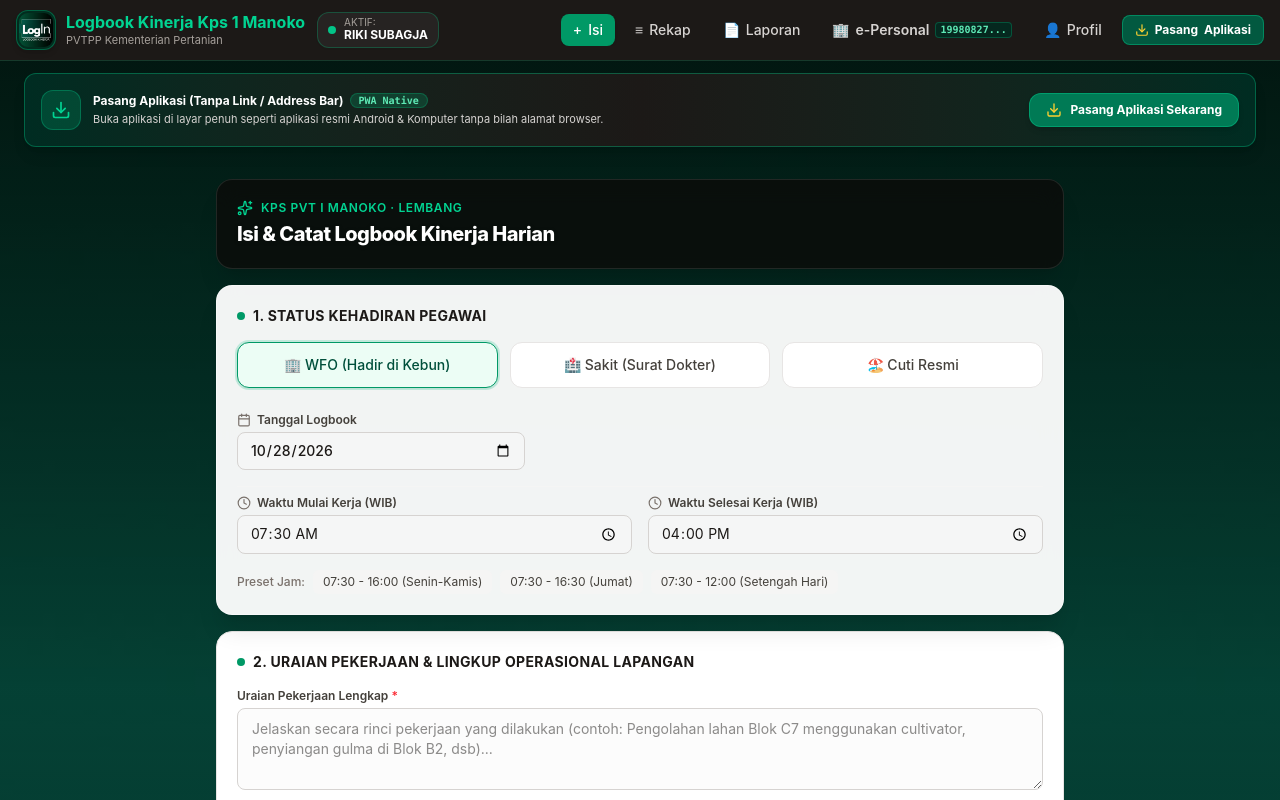
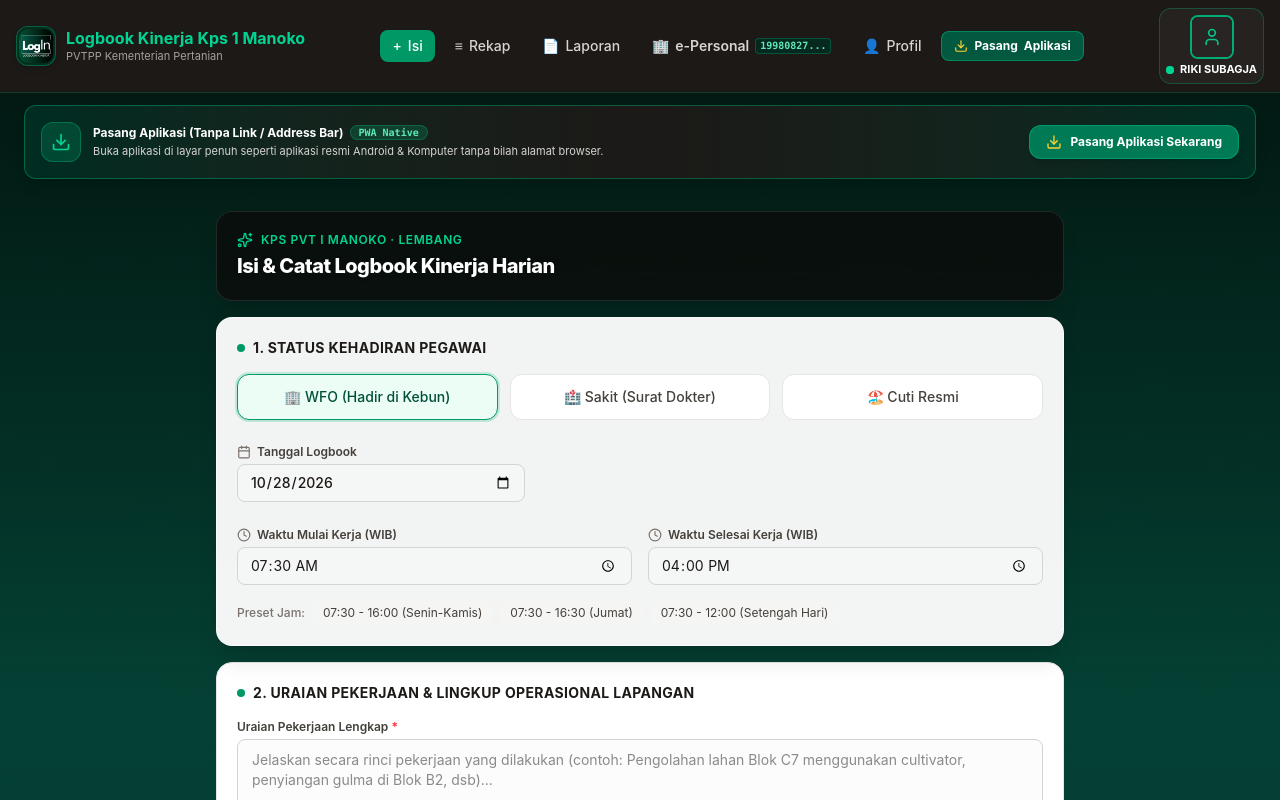
Before and after one commit to rikisubagja27/Logbook-kinerja, a React (Vite) app: page / in a window 1280 px wide. Shown: the top 800 px of the page. Built offline with nearby package versions, Linux system fonts and the light colour scheme.

Commit message:
feat(ui): implement real-time profile photo display in header
Update Header to show user profile photo and enable auto-saving of photos in ProfileView for immediate reflection across the application. Added error handling for Ministry logo loading.

```diff
--- a/src/components/Header.tsx
+++ b/src/components/Header.tsx
@@ -1,7 +1,8 @@
-import React, { useState } from 'react';
+import React from 'react';
 import { UserProfile } from '../types/logbook';
-import { cleanNipDigits, getEpersonalUrlWithNip } from '../utils/storage';
+import { cleanNipDigits } from '../utils/storage';
 import { PWAInstallButton } from './PWAInstallButton';
+import { User } from 'lucide-react';
 
 interface HeaderProps {
   activeTab: 'form' | 'list' | 'report' | 'epersonal' | 'profile';
@@ -13,13 +14,50 @@ export function Header({ activeTab, setActiveTab, profile }: HeaderProps) {
   // Mengambil NIP & nama dari profil aktif
   const currentNip = cleanNipDigits(profile?.nip);
   const currentName = profile?.nama || 'Pegawai';
+  const profilePhoto = profile?.fotoProfil;
+
+  // Komponen Badge Profil di Pojok Kanan Atas: Frame Kotak Foto, di bawahnya Icon Hijau Aktif & Nama
+  const UserProfileBadge = () => (
+    <button
+      type="button"
+      onClick={() => setActiveTab('profile')}
+      className="flex flex-col items-center justify-center p-1 sm:p-1.5 rounded-xl bg-stone-800/80 hover:bg-stone-700/80 border border-emerald-500/30 hover:border-emerald-400 text-center transition-all cursor-pointer group shadow-xs active:scale-95"
+      title={`Profil Pegawai: ${currentName} (Klik untuk membuka profil / ganti foto)`}
+    >
+      {/* Frame Kotak Foto Profil Pengguna (Menggantikan tulisan AKTIF) */}
+      <div className="w-10 h-10 sm:w-11 sm:h-11 aspect-square rounded-lg border-2 border-emerald-400/80 overflow-hidden bg-stone-950 flex items-center justify-center shadow-inner shrink-0 group-hover:border-emerald-300 transition-colors">
+        {profilePhoto ? (
+          <img
+            src={profilePhoto}
+            alt={currentName}
+            className="w-full h-full object-cover"
+          />
+        ) : (
+          <div className="w-full h-full flex flex-col items-center justify-center bg-stone-800 text-emerald-400/90 group-hover:text-emerald-300">
+            <User className="w-5 h-5" />
+          </div>
+        )}
+      </div>
+
+      {/* Di bawah foto: Icon hijau yang menandakan aktif dan Nama Pegawai */}
+      <div className="flex items-center justify-center gap-1.5 mt-1 max-w-[105px] sm:max-w-[130px]">
+        <span className="relative flex h-2 w-2 shrink-0">
+          <span className="animate-ping absolute inline-flex h-full w-full rounded-full bg-emerald-400 opacity-75"></span>
+          <span className="relative inline-flex rounded-full h-2 w-2 bg-emerald-400"></span>
+        </span>
+        <span className="text-[10px] sm:text-[11px] font-bold text-white truncate group-hover:text-emerald-300 uppercase leading-tight">
+          {currentName}
+        </span>
+      </div>
+    </button>
+  );
 
   return (
     <header className="bg-stone-900 border-b border-emerald-500/20 text-white sticky top-0 z-50 no-print print:hidden">
-      <div className="max-w-7xl mx-auto px-4 py-2.5 flex flex-col md:flex-row items-center justify-between gap-3">
+      <div className="max-w-7xl mx-auto px-4 py-2 flex flex-col md:flex-row items-center justify-between gap-2.5">
 
-        {/* Bagian Logo, Judul & Status Akun Aktif */}
-        <div className="flex items-center gap-3 w-full md:w-auto justify-between md:justify-start">
+        {/* Bagian Logo Kiri & Badge Profil Kanan (Khusus Mobile: Berada di baris atas sejajar) */}
+        <div className="flex items-center justify-between w-full md:w-auto gap-3">
           <div className="flex items-center gap-2.5">
             <img
               src="/app_logo.png"
@@ -32,21 +70,10 @@ export function Header({ activeTab, setActiveTab, profile }: HeaderProps) {
             </div>
           </div>
 
-          {/* Quick Active Officer Badge -> Links to e-Personal tab */}
-          <button
-            type="button"
-            onClick={() => setActiveTab('epersonal')}
-            className="flex items-center gap-2 px-2.5 py-1 rounded-xl bg-stone-800/90 hover:bg-stone-700/80 border border-emerald-500/30 text-left transition-all cursor-pointer group shadow-xs"
-            title="Klik untuk membuka menu e-Personal & ganti data NIP karyawan"
-          >
-            <span className="w-2 h-2 rounded-full bg-emerald-400 animate-pulse shrink-0"></span>
-            <div className="min-w-0">
-              <span className="text-[10px] text-stone-400 block uppercase leading-none">Aktif:</span>
-              <span className="text-xs font-bold text-white block truncate max-w-[120px] sm:max-w-[150px] group-hover:text-emerald-300">
-                {currentName}
-              </span>
-            </div>
-          </button>
+          {/* Profil di Pojok Kanan Atas untuk Layar Mobile */}
+          <div className="md:hidden">
+            <UserProfileBadge />
+          </div>
         </div>
 
         {/* Bagian Menu Navigasi (Isi, Rekap, Laporan, e-Personal, Profil) */}
@@ -121,6 +148,11 @@ export function Header({ activeTab, setActiveTab, profile }: HeaderProps) {
 
         </div>
 
+        {/* Profil di Pojok Kanan Atas untuk Layar Desktop (md ke atas) */}
+        <div className="hidden md:flex items-center">
+          <UserProfileBadge />
+        </div>
+
       </div>
     </header>
   );
--- a/src/components/MinistryLogo.tsx
+++ b/src/components/MinistryLogo.tsx
@@ -18,6 +18,12 @@ export const MinistryLogo: React.FC<MinistryLogoProps> = ({ className = '', size
         height={size}
         className="w-full h-full object-contain"
         loading="eager"
+        onError={(e) => {
+          const target = e.currentTarget;
+          if (!target.src.includes('logo_kementan.png')) {
+            target.src = '/logo_kementan.png';
+          }
+        }}
       />
     </div>
   );
--- a/src/components/ProfileView.tsx
+++ b/src/components/ProfileView.tsx
@@ -112,12 +112,33 @@ export const ProfileView: React.FC<ProfileViewProps> = ({
       setErrorMessage(null);
       // Auto resize photo to avatar friendly size
       const result = await resizeImageFile(file, 600, 0.85);
-      setFormData((prev) => ({ ...prev, fotoProfil: result.dataUrl }));
+      const updatedProfile = { ...formData, fotoProfil: result.dataUrl };
+      setFormData(updatedProfile);
+      // Simpan otomatis agar langsung muncul di pojok kanan atas secara real-time
+      onSaveProfile(updatedProfile);
+      if (updatedProfile.nip && cleanNipDigits(updatedProfile.nip).length >= 4) {
+        saveProfileToNipDirectory(updatedProfile);
+      }
+      setToastMessage('Foto profil berhasil diunggah & otomatis terpasang!');
+      setShowSavedToast(true);
+      setTimeout(() => setShowSavedToast(false), 3000);
     } catch (err: any) {
       setErrorMessage('Gagal memproses foto: ' + err.message);
     } finally {
       setIsProcessingPhoto(false);
     }
+  };
+
+  const handleRemovePhoto = () => {
+    const updatedProfile = { ...formData, fotoProfil: undefined };
+    setFormData(updatedProfile);
+    onSaveProfile(updatedProfile);
+    if (updatedProfile.nip && cleanNipDigits(updatedProfile.nip).length >= 4) {
+      saveProfileToNipDirectory(updatedProfile);
+    }
+    setToastMessage('Foto profil berhasil dihapus.');
+    setShowSavedToast(true);
+    setTimeout(() => setShowSavedToast(false), 3000);
   };
 
   const handleSignatureUpload = async (e: React.ChangeEvent<HTMLInputElement>) => {
@@ -698,14 +719,26 @@ export const ProfileView: React.FC<ProfileViewProps> = ({
               </button>
             </div>
 
+            <div className="flex items-center gap-1.5">
               <button
                 type="button"
                 onClick={triggerPhotoUpload}
                 className="text-xs px-3 py-1.5 rounded-lg border border-stone-300 hover:bg-stone-50 font-medium text-stone-700 cursor-pointer flex items-center gap-1.5 transition-colors"
               >
                 <Upload className="w-3.5 h-3.5 text-stone-500" />
-              <span>{isProcessingPhoto ? 'Memproses...' : 'Unggah Foto'}</span>
+                <span>{isProcessingPhoto ? 'Memproses...' : formData.fotoProfil ? 'Ganti Foto' : 'Unggah Foto'}</span>
               </button>
+              {formData.fotoProfil && (
+                <button
+                  type="button"
+                  onClick={handleRemovePhoto}
+                  className="text-xs p-1.5 rounded-lg border border-red-200 text-red-600 hover:bg-red-50 transition-colors cursor-pointer"
+                  title="Hapus foto profil"
+                >
+                  <Trash2 className="w-3.5 h-3.5" />
+                </button>
+              )}
+            </div>
           </div>
 
           {/* Core Info */}
```
Lines whose indentation alone changed are shown as unchanged.
